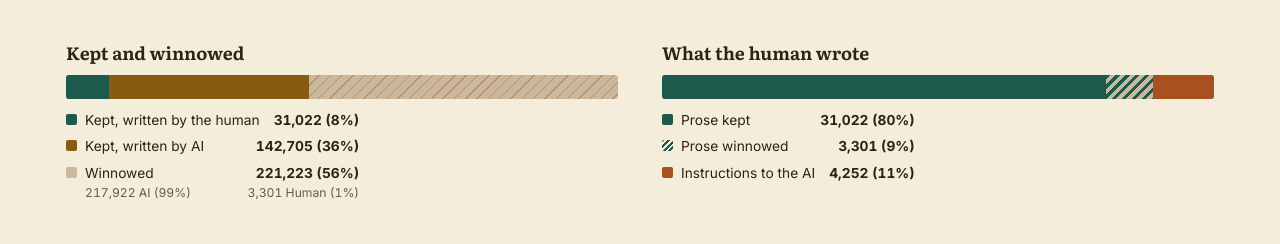
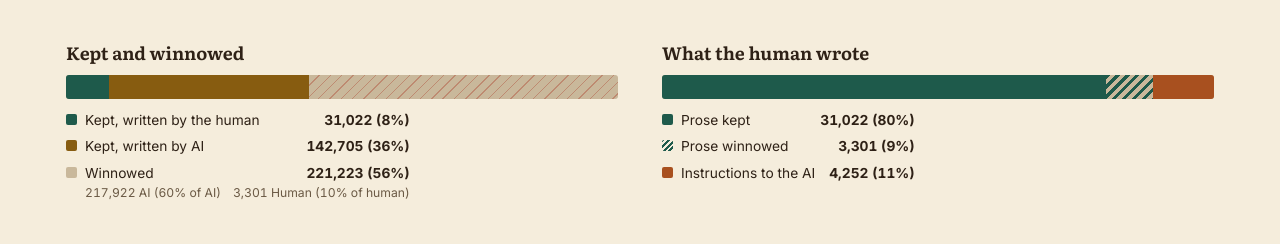
Before and after one commit to mclellan/winnow, a plain HTML site: page index.html in a window 1280 px wide. Shown: the part 551-795 px from the top of the page. Drawn offline with nearby package versions, Linux system fonts and the light colour scheme.

Commit message:
Show winnowed words as a share of each author's own words
The split under Winnowed showed each author's share of the winnowed
words, so AI was always near 100%. It now shows AI words winnowed out of
all AI words generated, and human prose winnowed out of all human prose.

Co-Authored-By: Claude Opus 5.5 <noreply@anthropic.com>

```diff
--- a/index.html
+++ b/index.html
@@ -1583,10 +1583,10 @@ function renderSummary() {
   $('keyHuman').textContent = `${fmt(t.keptProse)} (${fmt(share(t.keptProse))}%)`;
   $('keyKept').textContent = `${fmt(t.keptAI)} (${fmt(share(t.keptAI))}%)`;
   $('keyCut').textContent = `${fmt(t.cut)} (${fmt(share(t.cut))}%)`;
-  // AI and Human shares of the winnowed words, AI on the left and Human on the right.
-  const ofCut = v => { const p = t.cut ? v / t.cut * 100 : 0; return p > 0 && p < 1 ? '<1%' : p > 99 && p < 100 ? '>99%' : `${fmt(p)}%`; };
-  $('keyCutSplit').innerHTML = t.cutProse >= 1 ? `<span>${fmt(t.cutAI)} AI (${ofCut(t.cutAI)})</span><span>${fmt(t.cutProse)} Human (${ofCut(t.cutProse)})</span>` : '';
-  $('keyCutSplit').title = t.cutProse >= 1 ? 'Shares of the winnowed words' : '';
+  // Winnowed words by author, each as a share of that author's own words: AI story words generated, and the human's story prose.
+  const rate = (v, total) => { const p = total ? v / total * 100 : 0; return p > 0 && p < 1 ? '<1%' : p > 99 && p < 100 ? '>99%' : `${fmt(p)}%`; };
+  $('keyCutSplit').innerHTML = t.cutProse >= 1 ? `<span>${fmt(t.cutAI)} AI (${rate(t.cutAI, t.gen)} of AI)</span><span>${fmt(t.cutProse)} Human (${rate(t.cutProse, t.prose)} of human)</span>` : '';
+  $('keyCutSplit').title = t.cutProse >= 1 ? `${rate(t.cutAI, t.gen)} of the AI's story words and ${rate(t.cutProse, t.prose)} of the human's story prose were winnowed` : '';
 
   const typed = t.prose + t.instr, pShare = typed ? t.prose / typed * 100 : 0;
   $('humanProse').style.width = (typed ? t.keptProse / typed * 100 : 0) + '%';
```
